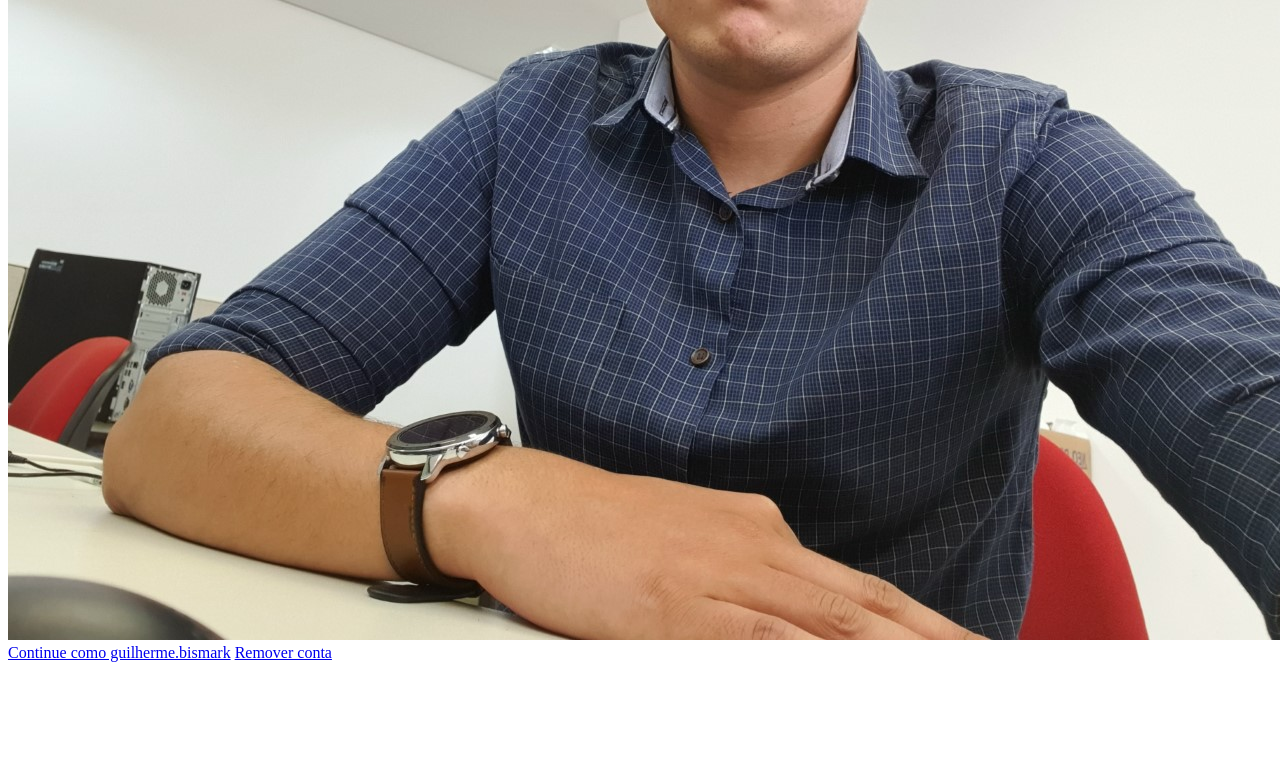
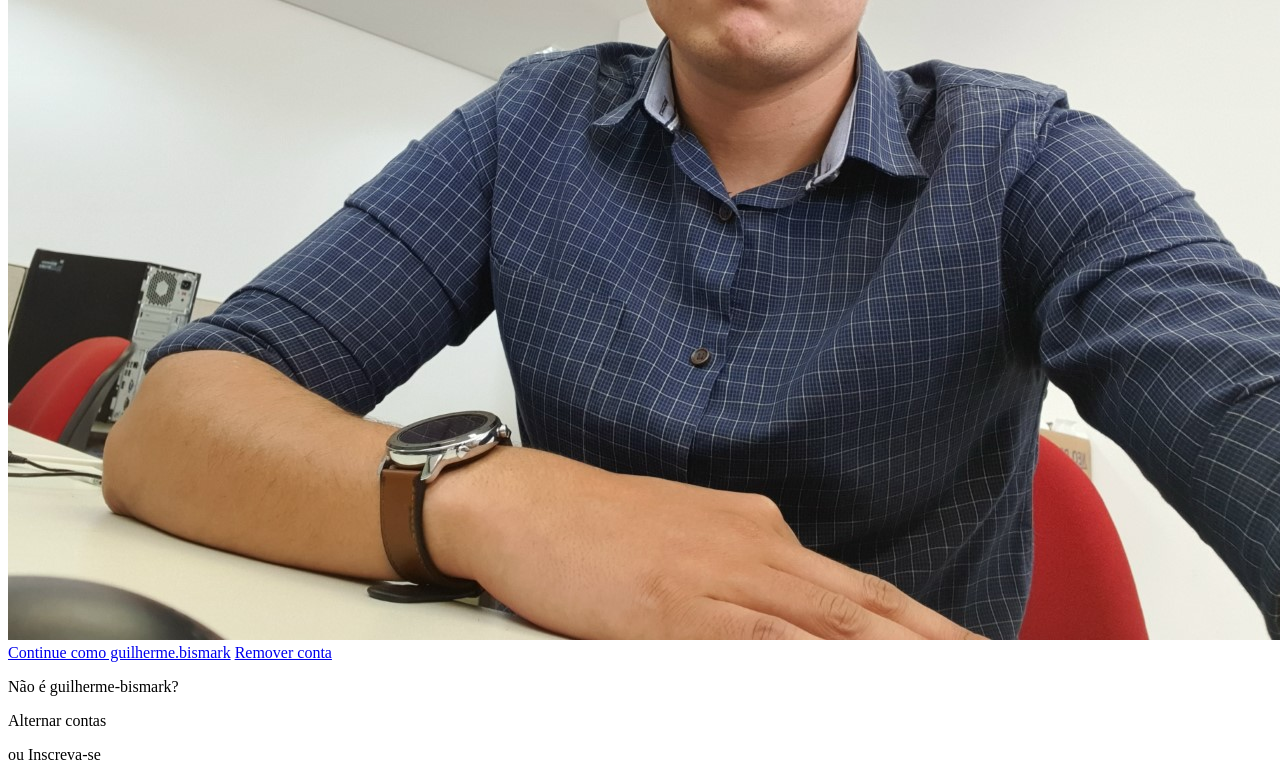
Before and after one commit to guilherme-bismark/login-instagram, a plain HTML site: page index.html in a window 1280 px wide. Shown: the part 1849-2621 px from the top of the page. Before the commit the page ends 2519 px from the top, so only its background shows below. Drawn offline with Linux system fonts and the light colour scheme.

Commit message:
segundo commit, dando forma a página

```diff
--- a/index.html
+++ b/index.html
@@ -22,8 +22,13 @@
                 <a href="#" class="instagram-login">Continue como guilherme.bismark</a>
                 <a href="#" class="instagram-logout">Remover conta</a>
             </div>
+            <di class="group">
+                <p class="not-account">Não é guilherme-bismark?</p>
+                <p class="notaccount">Alternar contas</p>
+                ou
+                <span class="link-blue">Inscreva-se</span>
+            </di>
         </div>
-
     </div>
 </body>
 </html>
```
